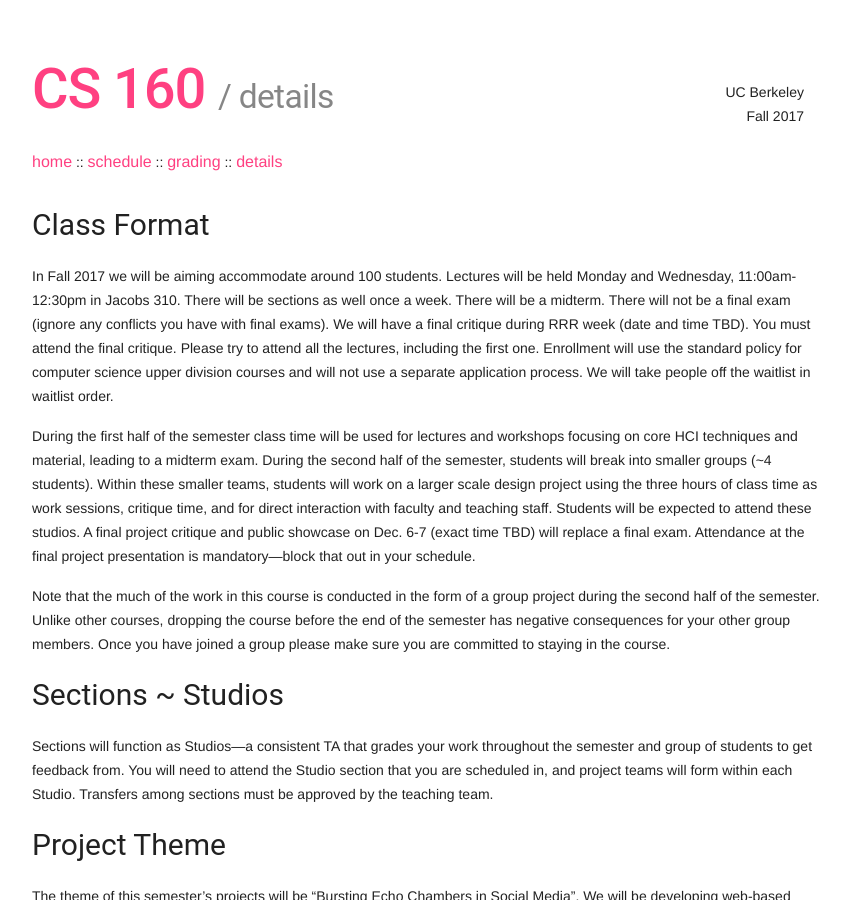
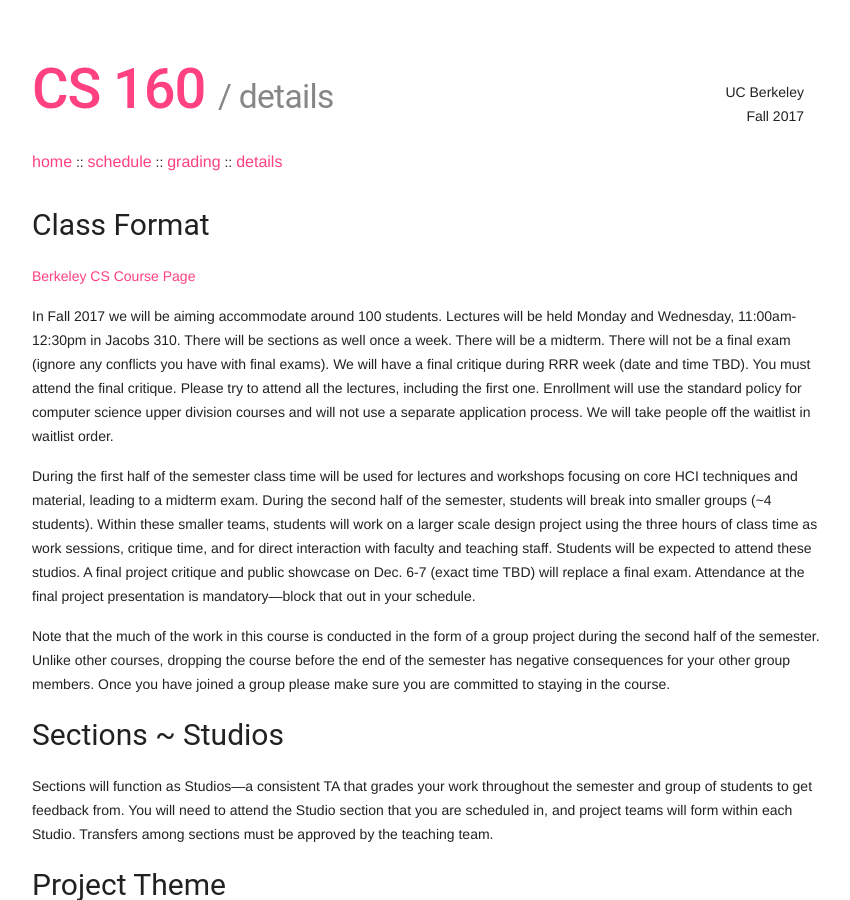
Before and after one commit to cs160-berkeley/website, a Jekyll site: the page built from details.md, in a window 1280 px wide and 900 px high. Shown: the whole window, without its empty margins (208-1058 px from the left). Built offline with Jekyll 4.4.1, drawn with Linux system fonts in a browser that asks for light colours.

Commit message:
adding link to berkeley cs

```diff
--- a/details.md
+++ b/details.md
@@ -4,6 +4,8 @@ title: details
 ---
 
 ## Class Format
+
+[Berkeley CS Course Page](https://www2.eecs.berkeley.edu/Courses/CS160/)
 
 In Fall 2017 we will be aiming accommodate around 100 students. Lectures will
 be held Monday and Wednesday, 11:00am-12:30pm in Jacobs 310. There will be
```
